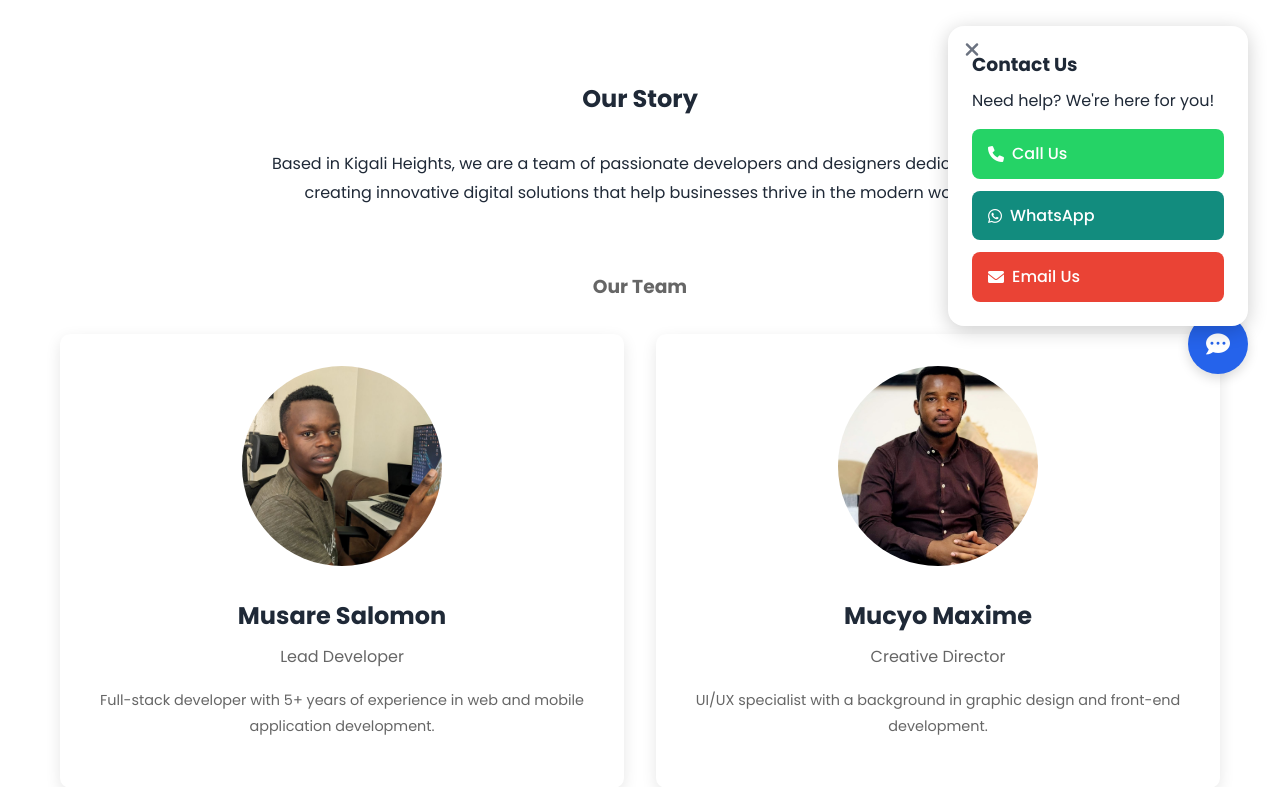
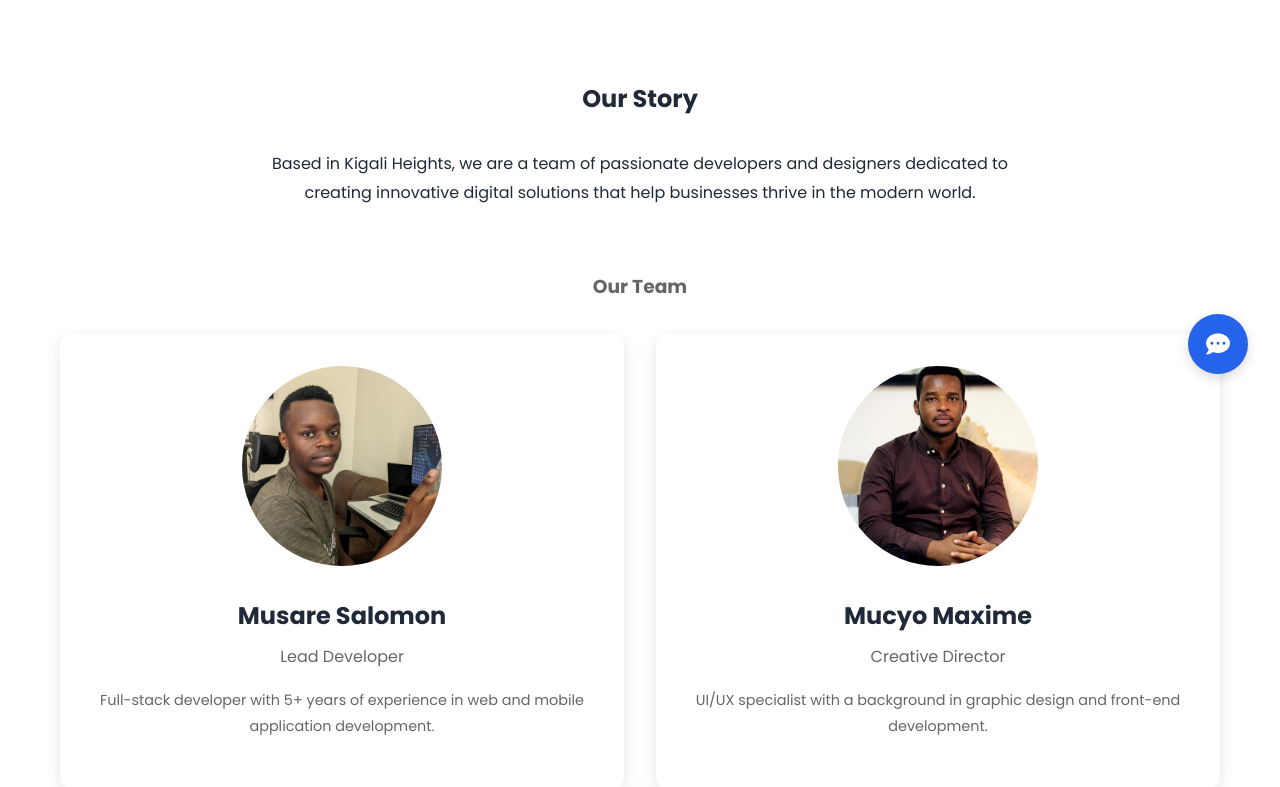
Before and after one commit to salomonMUSARE/KWD, a PHP site: page /about.php in a window 1280 px wide. Shown: the part 394-1181 px from the top of the page. Run offline with PHP 8.4, Linux system fonts and the light colour scheme.

Commit message:
done all but portfolio page

```diff
--- a/assets/css/style.css
+++ b/assets/css/style.css
@@ -1116,8 +1116,38 @@ section h3 {
     visibility: visible;
 }
 
-.contact-popup-overlay {
-    display: none;
+.contact-popup-close {
+    position: absolute;
+    top: 0.75rem;
+    left: 0.75rem;
+    width: 28px;
+    height: 28px;
+    background: #f3f4f6;
+    border: none;
+    border-radius: 50%;
+    cursor: pointer;
+    padding: 0;
+    display: flex;
+    align-items: center;
+    justify-content: center;
+    color: #4b5563;
+    transition: all 0.3s ease;
+    z-index: 1;
+}
+
+.contact-popup-close:hover {
+    background: #e5e7eb;
+    color: #1f2937;
+    transform: scale(1.1);
+}
+
+.contact-popup-close i {
+    font-size: 1rem;
+}
+
+.contact-popup h3 {
+    padding-left: 2rem;
+    margin-bottom: 0.5rem;
 }
 
 .contact-popup-buttons {
@@ -1570,56 +1600,3 @@ section h3 {
         font-size: 2.5rem;
     }
 }
-
-/* Contact Popup Styles */
-.contact-popup {
-    position: fixed;
-    bottom: 5rem;
-    right: 2rem;
-    background: white;
-    padding: 1.5rem;
-    border-radius: 1rem;
-    box-shadow: 0 4px 20px rgba(0, 0, 0, 0.2);
-    z-index: 1001;
-    width: 300px;
-    transform: translateY(20px);
-    opacity: 0;
-    visibility: hidden;
-    transition: all 0.3s ease;
-}
-
-.contact-popup.active {
-    transform: translateY(0);
-    opacity: 1;
-    visibility: visible;
-}
-
-.contact-popup-close {
-    position: absolute;
-    top: 0.75rem;
-    left: 0.75rem;
-    width: 24px;
-    height: 24px;
-    background: none;
-    border: none;
-    cursor: pointer;
-    padding: 0;
-    display: flex;
-    align-items: center;
-    justify-content: center;
-    color: var(--light-text);
-    transition: color 0.3s ease;
-}
-
-.contact-popup-close:hover {
-    color: var(--text-color);
-}
-
-.contact-popup-close i {
-    font-size: 1.25rem;
-}
-
-.contact-popup h3 {
-    padding-right: 1.5rem;
-    margin-bottom: 0.5rem;
-}
--- a/assets/js/main.js
+++ b/assets/js/main.js
@@ -176,8 +176,24 @@ document.addEventListener('DOMContentLoaded', function() {
     const isHomePage = window.location.pathname.endsWith('index.php') || window.location.pathname.endsWith('/');
     const isContactPage = window.location.pathname.includes('contact.php');
 
-    // Show popup on homepage after 5 seconds
-    if (isHomePage) {
+    // Add close button to popup if it doesn't exist
+    if (contactPopup && !contactPopup.querySelector('.contact-popup-close')) {
+        const closeBtn = document.createElement('button');
+        closeBtn.className = 'contact-popup-close';
+        closeBtn.setAttribute('aria-label', 'Close contact popup');
+        closeBtn.innerHTML = '<i class="fas fa-times"></i>';
+        contactPopup.insertBefore(closeBtn, contactPopup.firstChild);
+
+        // Add close button functionality
+        closeBtn.addEventListener('click', () => {
+            contactPopup.classList.remove('active');
+            // Store in localStorage that user has closed the popup
+            localStorage.setItem('contactPopupClosed', 'true');
+        });
+    }
+
+    // Show popup on homepage after 5 seconds if not previously closed
+    if (isHomePage && !localStorage.getItem('contactPopupClosed')) {
         setTimeout(() => {
             if (contactPopup) {
                 contactPopup.classList.add('active');
@@ -199,8 +215,8 @@ document.addEventListener('DOMContentLoaded', function() {
         });
     }
 
-    // Show popup on contact page after 5 seconds
-    if (isContactPage) {
+    // Show popup on contact page after 5 seconds if not previously closed
+    if (isContactPage && !localStorage.getItem('contactPopupClosed')) {
         setTimeout(() => {
             if (contactPopup) {
                 contactPopup.classList.add('active');
@@ -336,51 +352,4 @@ document.addEventListener('DOMContentLoaded', function() {
             window.open(url, '_blank');
         });
     });
-
-    // Contact Popup Functionality
-    function createContactPopup() {
-        const popup = document.createElement('div');
-        popup.className = 'contact-popup';
-        popup.innerHTML = `
-            <button class="contact-popup-close" aria-label="Close contact popup">
-                <i class="fas fa-times"></i>
-            </button>
-            <h3>Contact Us</h3>
-            <p>Need help? We're here for you!</p>
-            <div class="contact-popup-buttons">
-                <a href="tel:+1234567890" class="contact-popup-btn phone">
-                    <i class="fas fa-phone"></i>
-                    Call Us
-                </a>
-                <a href="https://wa.me/1234567890" class="contact-popup-btn whatsapp">
-                    <i class="fab fa-whatsapp"></i>
-                    WhatsApp
-                </a>
-                <a href="mailto:contact@example.com" class="contact-popup-btn email">
-                    <i class="fas fa-envelope"></i>
-                    Email Us
-                </a>
-            </div>
-        `;
-
-        document.body.appendChild(popup);
-
-        // Add close button functionality
-        const closeBtn = popup.querySelector('.contact-popup-close');
-        closeBtn.addEventListener('click', () => {
-            popup.classList.remove('active');
-            // Store in localStorage that user has closed the popup
-            localStorage.setItem('contactPopupClosed', 'true');
-        });
-
-        // Show popup after 5 seconds if not previously closed
-        if (!localStorage.getItem('contactPopupClosed')) {
-            setTimeout(() => {
-                popup.classList.add('active');
-            }, 5000);
-        }
-    }
-
-    // Initialize contact popup
-    createContactPopup();
 });
```
